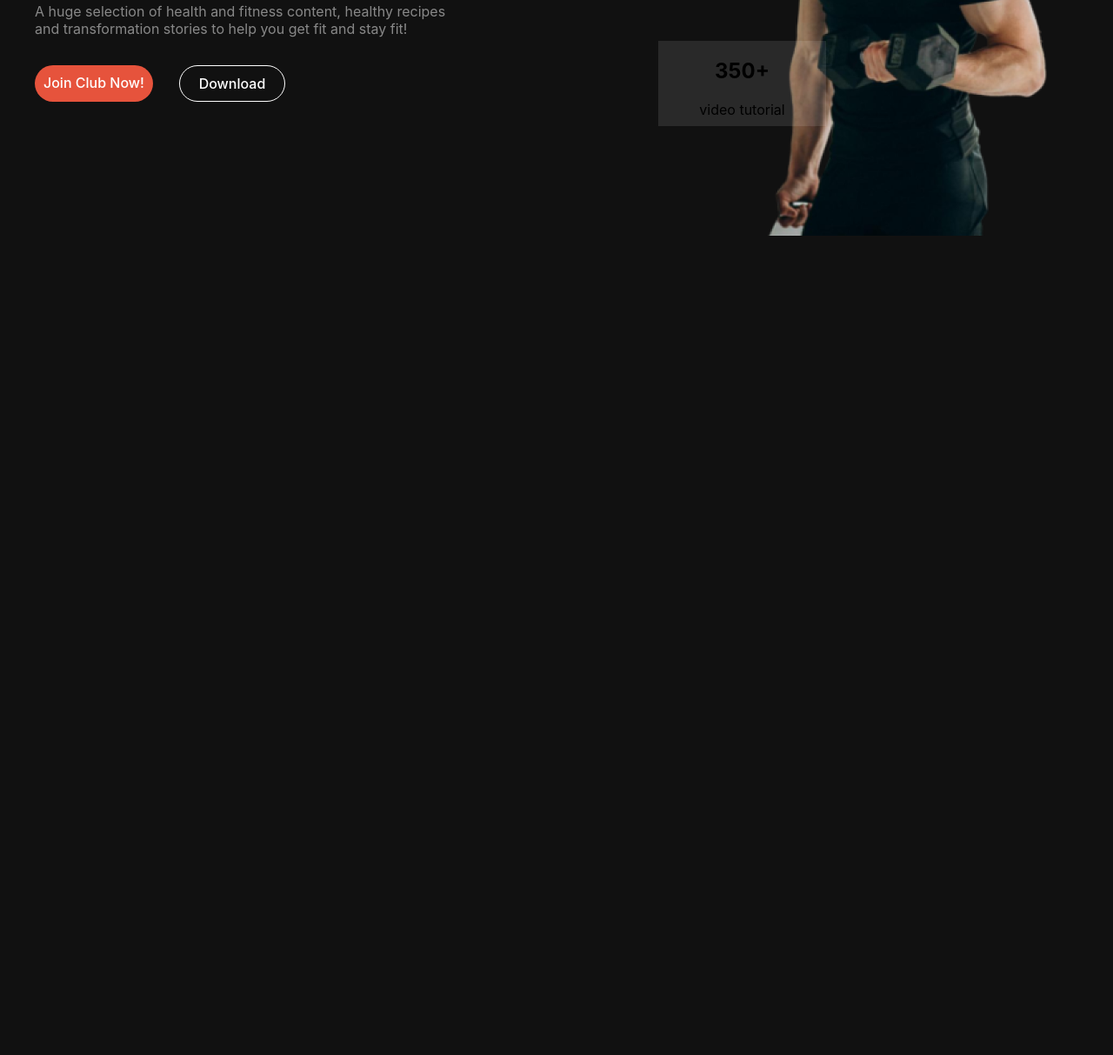
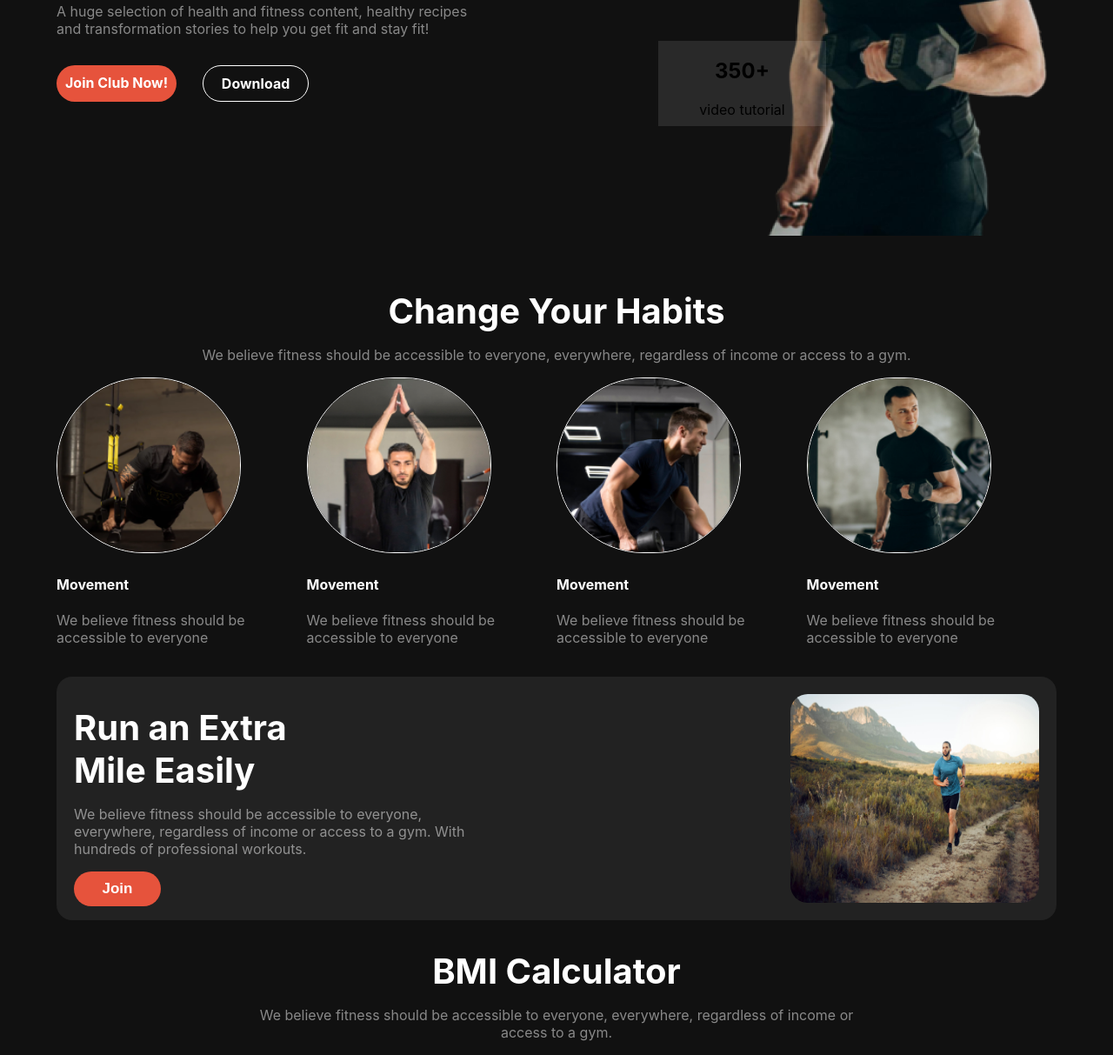
Before and after one commit to Sagarali400/assignment-2-reset, a plain HTML site: page index.html in a window 1280 px wide. Shown: the part 444-1657 px from the top of the page at 87% size. Before the commit the page ends 800 px from the top, so only its background shows below. Drawn offline with Linux system fonts and the light colour scheme.

```diff
--- a/index.html
+++ b/index.html
@@ -57,6 +57,52 @@
             </div>
            </div>
         </section>
+        <section>
+            <div>
+                <div class="habits">
+                    <h1 class="title-habit">Change Your Habits</h1>
+                    <p class="card-details">We believe fitness should be accessible to everyone, everywhere, regardless of income or access to a gym.</p>
+                </div>
+                <div class="pic-card">
+                    <div class="img-containers">
+                        <img class="img-size" src="images/image 3.png" alt="">
+                        <h4>Movement</h4>
+                        <p class="card-details">We believe fitness should be accessible to everyone</p>
+                    </div>
+                    <div class="img-containers">
+                        <img class="img-size" src="images/image 2.png" alt="">
+                        <h4>Movement</h4>
+                        <p class="card-details">We believe fitness should be accessible to everyone</p>
+                    </div>
+                    <div class="img-containers">
+                        <img class="img-size" src="images/image 4.png" alt="">
+                        <h4>Movement</h4>
+                        <p class="card-details">We believe fitness should be accessible to everyone</p>
+                    </div>
+                    <div class="img-containers">
+                        <img class="img-size" src="images/image 5.png" alt="">
+                        <h4>Movement</h4>
+                        <p class="card-details">We believe fitness should be accessible to everyone</p>
+                    </div>
+                </div>
+            </div>
+        </section>
+        <section>
+            <div class="run-container">
+               <div class="title-contain">
+                <h1 class="title-habit">Run an Extra <br> Mile Easily</h1>
+                <p class="title-run card-details">We believe fitness should be accessible to everyone, <br> everywhere, regardless of income or access to a gym. With <br> hundreds of professional workouts.</p>
+                <button class="btn">Join</button>
+               </div>
+               <img class="run-img"width="286" height="240" src="images/run.jpg" alt="">
+            </div>
+        </section>
+        <section>
+            <div style="text-align: center;">
+                <h1 class="title-habit">BMI Calculator</h1>
+                <p class="card-details">We believe fitness should be accessible to everyone, everywhere, regardless of income or <br> access to a gym.</p>
+            </div>
+        </section>
     </main>
     <footer>
 
--- a/mobile.css
+++ b/mobile.css
@@ -39,5 +39,21 @@
     .card-container {
         width: 100%;
         padding: 10px;
+
+    }
+    .pic-card{
+        grid-template-columns: repeat(1,1fr);
+        margin-top: 10px;
+        text-align: center;
+        justify-items: center;
+    }
+    .run-container{
+        flex-direction: column;
+    }
+    .run-img{
+        width: 250px;
+        align-items: center;
+        justify-content: center;
+        margin-left: 20px;
     }
 }
--- a/style.css
+++ b/style.css
@@ -1,7 +1,7 @@
 body {
   background-color: rgb(17, 17, 17);
   font-family: "Inter", sans-serif;
-  max-width: 1200px;
+  max-width: 1150px;
   margin: 0 auto;
 }
 .tomato {
@@ -60,7 +60,8 @@
   background-color: rgb(230, 83, 60);
   padding: 10px;
   border-radius: 50px;
-  font-weight: 500;
+  font-weight: 700;
+  cursor: pointer;
 }
 .text-white {
   padding: 10px;
@@ -71,6 +72,8 @@
   margin-left: 10px;
   width: 100px;
   text-align: center;
+  font-weight: 700;
+  cursor: pointer;
 }
 .card {
   display: flex;
@@ -96,12 +99,69 @@
   position: absolute;
   right: 50px;
 }
-.second-cmmnt{
-    background-color: rgba(255, 255, 255, 0.1);
+.second-cmmnt {
+  background-color: rgba(255, 255, 255, 0.1);
   text-align: center;
   width: 193px;
   height: 98px;
   position: absolute;
   right: 276px;
-top: 356px;
+  top: 356px;
 }
+.habits {
+  text-align: center;
+  margin-top: 200px;
+}
+.title-habit {
+  color: rgb(255, 255, 255);
+  font-size: 40px;
+  margin-bottom: 10px;
+}
+h4 {
+  color: rgb(255, 255, 255);
+}
+.img-size {
+  width: 210px;
+  height: 200px;
+  border-radius: 100px;
+  border: 1px solid rgb(255, 255, 255);
+
+}
+.img-containers{
+    width: 281px;
+height: 344px;
+}
+.pic-card{
+    display: grid;
+    grid-template-columns: repeat(4,1fr);
+
+
+}
+.run-container{
+    border-radius: 18px;
+background: rgb(34, 34, 34);
+display: flex;
+justify-content: space-between;
+
+}
+.run-img{
+
+
+border-radius: 20px;
+margin: 20px 20px 20px 0;
+
+}
+.title-contain{
+    margin-left: 20px;
+}
+.btn{
+    color: rgb(255, 255, 255);
+    background-color: rgb(230, 83, 60);
+    padding: 10px;
+    width: 100px;
+    font-weight: 700;
+    font-size: 17px;
+    border-radius: 50px;
+    border: none;
+    cursor: pointer;
+}
```
